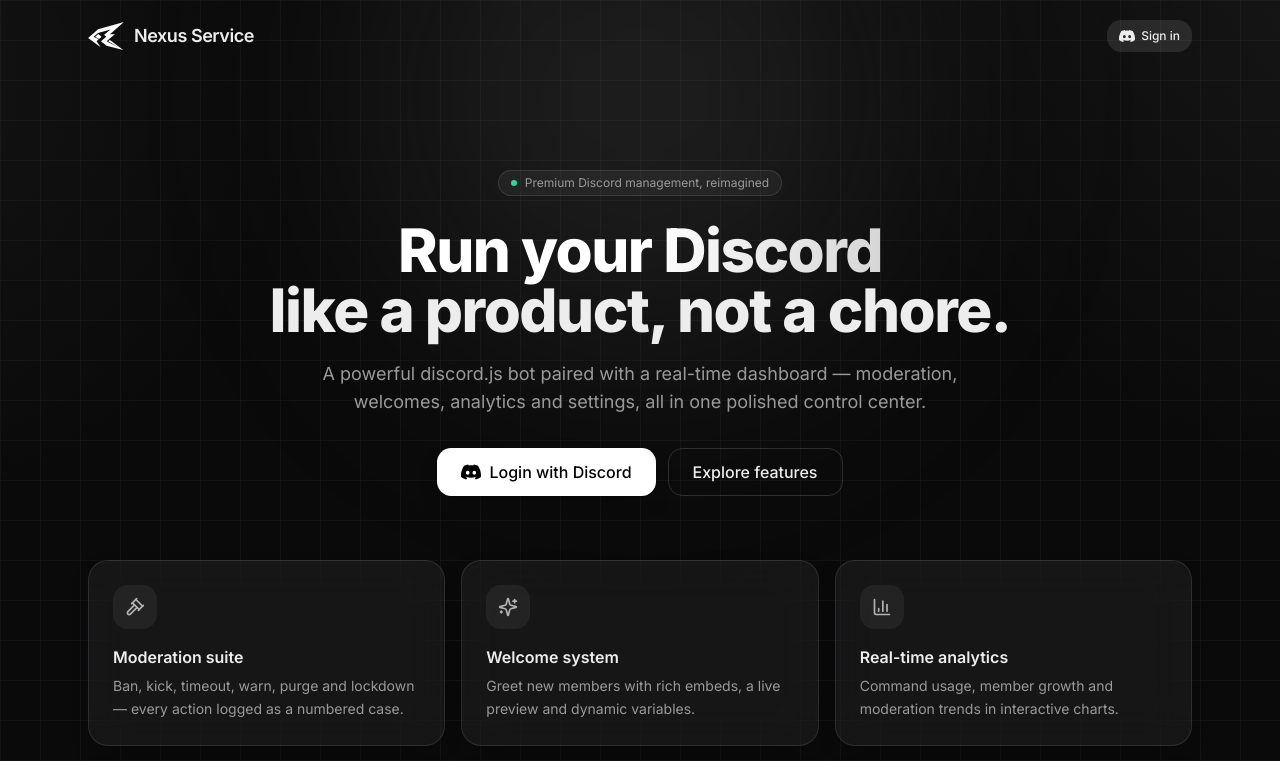
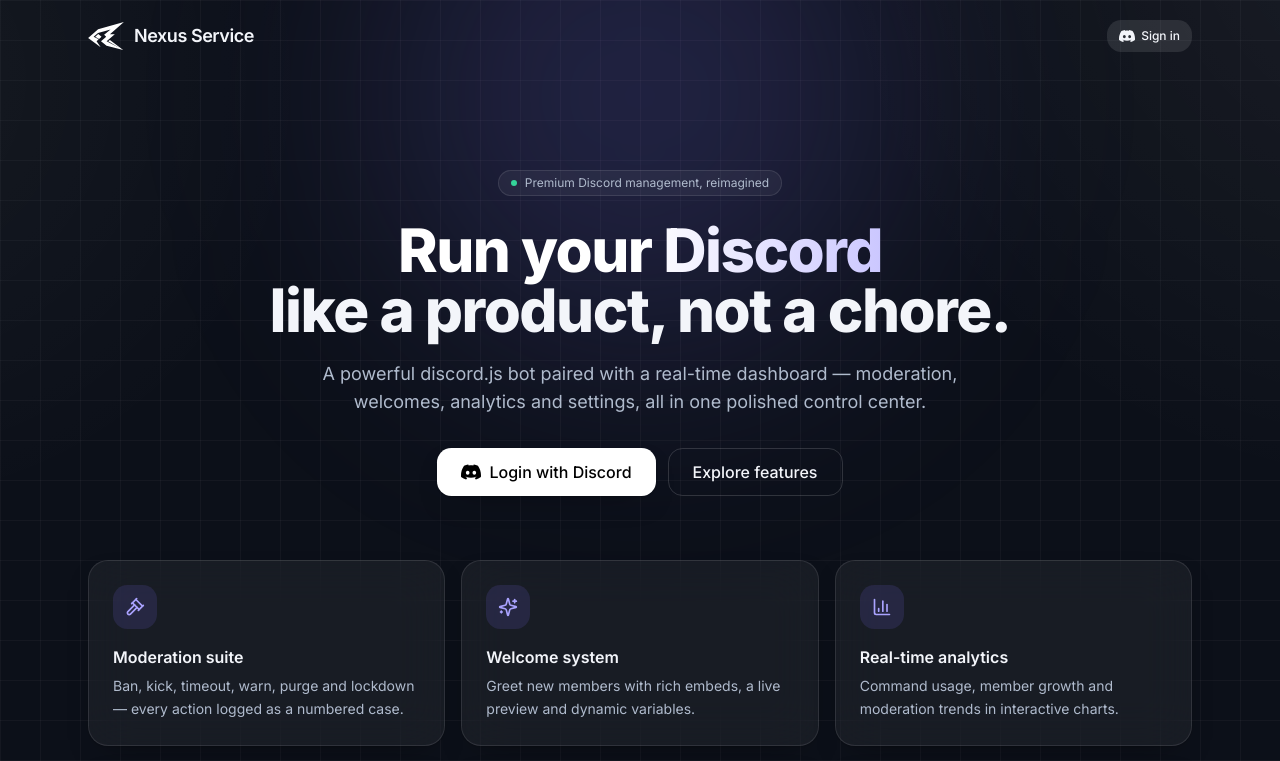
Before and after one commit to loxywastaken/portr, a React (Vite) app: page / in a window 1280 px wide. Shown: the top 761 px of the page. Built offline with nearby package versions, Linux system fonts and the light colour scheme; no server answers.

Commit message:
Refresh dashboard theme

```diff
--- a/tailwind.config.js
+++ b/tailwind.config.js
@@ -4,29 +4,29 @@
   theme: {
     extend: {
       colors: {
-        // Monochrome brand ramp (black & white theme).
+        // Cool indigo accent against quiet slate surfaces.
         brand: {
-          50: '#f6f6f6',
-          100: '#ececec',
-          200: '#d6d6d6',
-          300: '#b4b4b4',
-          400: '#8f8f8f',
-          500: '#6f6f6f',
-          600: '#585858',
-          700: '#444444',
-          800: '#2f2f2f',
-          900: '#1f1f1f',
+          50: '#f1f0ff',
+          100: '#e4e2ff',
+          200: '#cbc7ff',
+          300: '#aaa3ff',
+          400: '#9188f7',
+          500: '#776de8',
+          600: '#6256cb',
+          700: '#4e43a9',
+          800: '#393278',
+          900: '#29264d',
         },
-        accent: '#e5e5e5',
+        accent: '#b3a8ff',
         surface: {
-          DEFAULT: '#0a0a0b',
-          soft: '#101012',
-          raised: '#17171a',
+          DEFAULT: '#0c1019',
+          soft: '#111723',
+          raised: '#192131',
         },
         ink: {
-          DEFAULT: '#ededed',
-          muted: '#9a9a9a',
-          faint: '#6a6a6a',
+          DEFAULT: '#f3f5fa',
+          muted: '#b0bbcd',
+          faint: '#8794a9',
         },
       },
       fontFamily: {
@@ -38,8 +38,8 @@
         '3xl': '1.75rem',
       },
       boxShadow: {
-        soft: '0 1px 2px rgba(0,0,0,0.2), 0 8px 24px -12px rgba(0,0,0,0.5)',
-        glow: '0 0 0 1px rgba(255,255,255,0.16), 0 8px 40px -12px rgba(255,255,255,0.22)',
+        soft: '0 1px 2px rgba(0,0,0,0.16), 0 12px 32px -18px rgba(0,0,0,0.55)',
+        glow: '0 0 0 1px rgba(170,163,255,0.2), 0 12px 40px -18px rgba(119,109,232,0.3)',
       },
       backgroundImage: {
         'grid-faint':
```
Also changed, not shown: index.html (+1 -1 lines).
